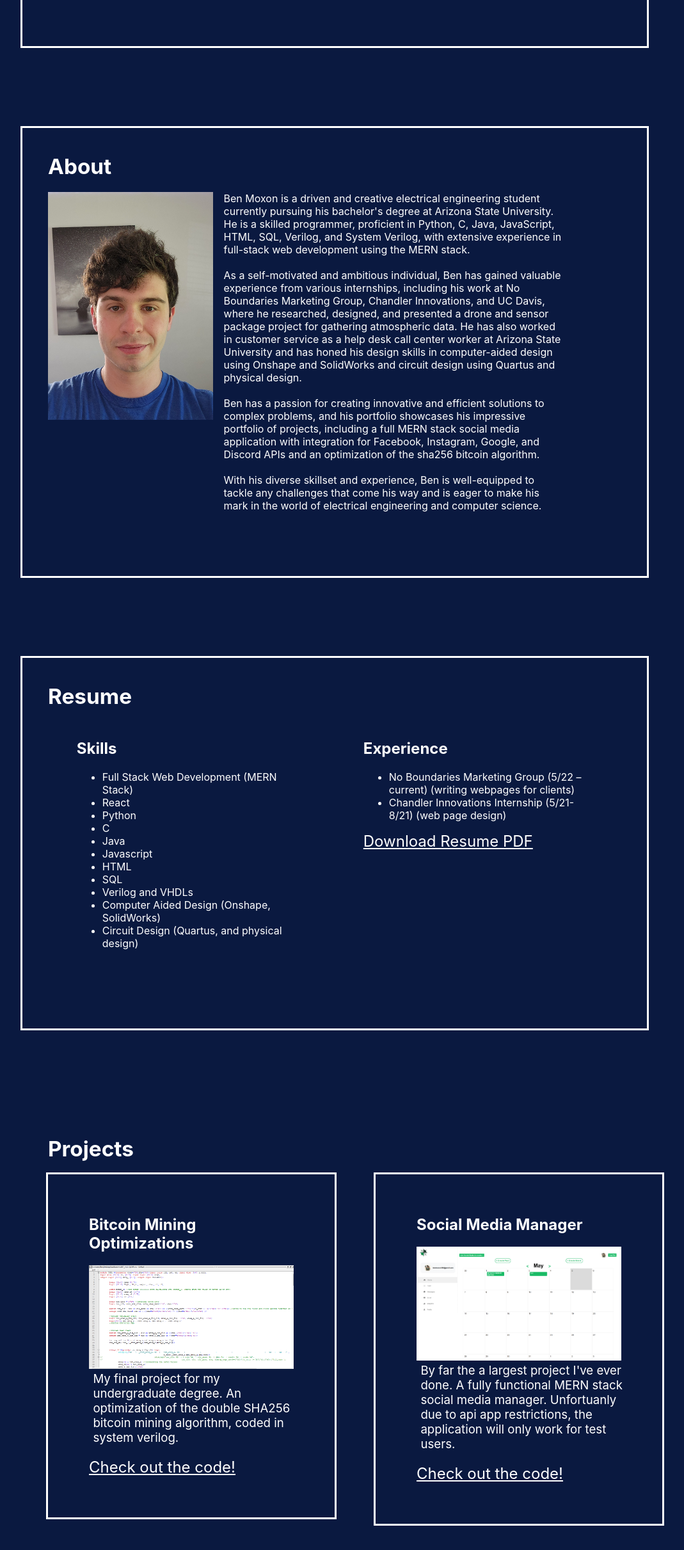
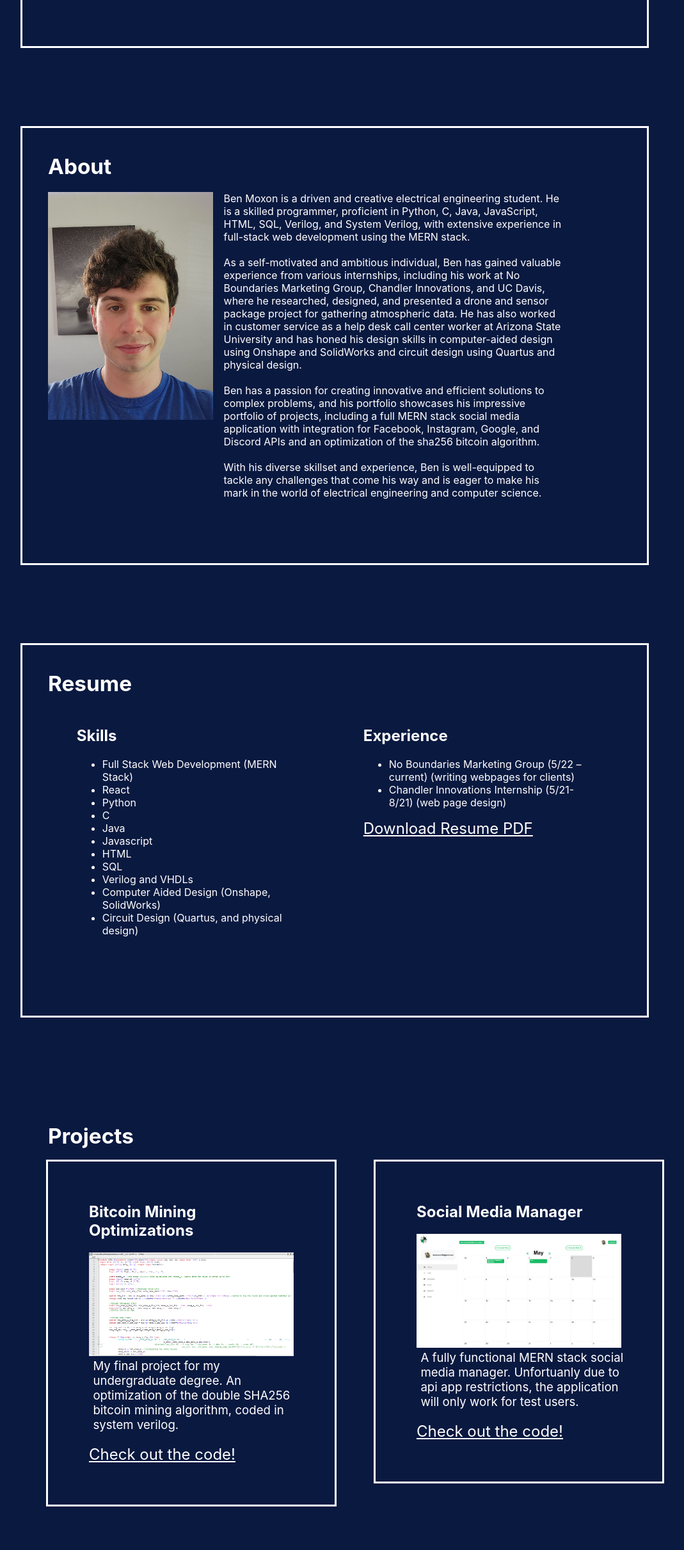
Before and after one commit to Vassardog77/portfolio, a React (Create React App) app: page / in a window 1280 px wide. Shown: the part 619-3041 px from the top of the page at 64% size, without its empty margins (117-1186 px from the left). Built offline with nearby package versions, Linux system fonts and the light colour scheme.

Commit message:
Fix typos

```diff
--- a/src/components/About.js
+++ b/src/components/About.js
@@ -3,9 +3,8 @@ import React from 'react';
 function About(props) {
 
     const content_string = [
-        `Ben Moxon is a driven and creative electrical engineering student currently pursuing his bachelor's degree at Arizona State University.
-        He is a skilled programmer, proficient in Python, C, Java, JavaScript, HTML, SQL, Verilog, and System Verilog, with extensive experience
-        in full-stack web development using the MERN stack.`,
+        `Ben Moxon is a driven and creative electrical engineering student. He is a skilled programmer, proficient in Python, C, Java, JavaScript,
+        HTML, SQL, Verilog, and System Verilog, with extensive experience in full-stack web development using the MERN stack.`,
 
         `As a self-motivated and ambitious individual, Ben has gained valuable experience from various internships, including his work at No
         Boundaries Marketing Group, Chandler Innovations, and UC Davis, where he researched, designed, and presented a drone and sensor package
--- a/src/components/Projects.js
+++ b/src/components/Projects.js
@@ -14,7 +14,7 @@ function Projects(props) {
                 <div className='project_element2'>
                 <div className='project_heading'>Social Media Manager</div>
                     <img src={`${process.env.PUBLIC_URL}/images/media_project.png`} alt="media project"></img>
-                    <div className='project_element_text'>By far the a largest project I've ever done. A fully functional MERN stack social media manager. Unfortuanly due to api app restrictions, the application will only work for test users.</div>
+                    <div className='project_element_text'>A fully functional MERN stack social media manager. Unfortuanly due to api app restrictions, the application will only work for test users.</div>
                     <a href='https://github.com/Vassardog77/Network4_test' target='_blank' rel='noreferrer'>Check out the code!</a>
                 </div>
             </div>
```
